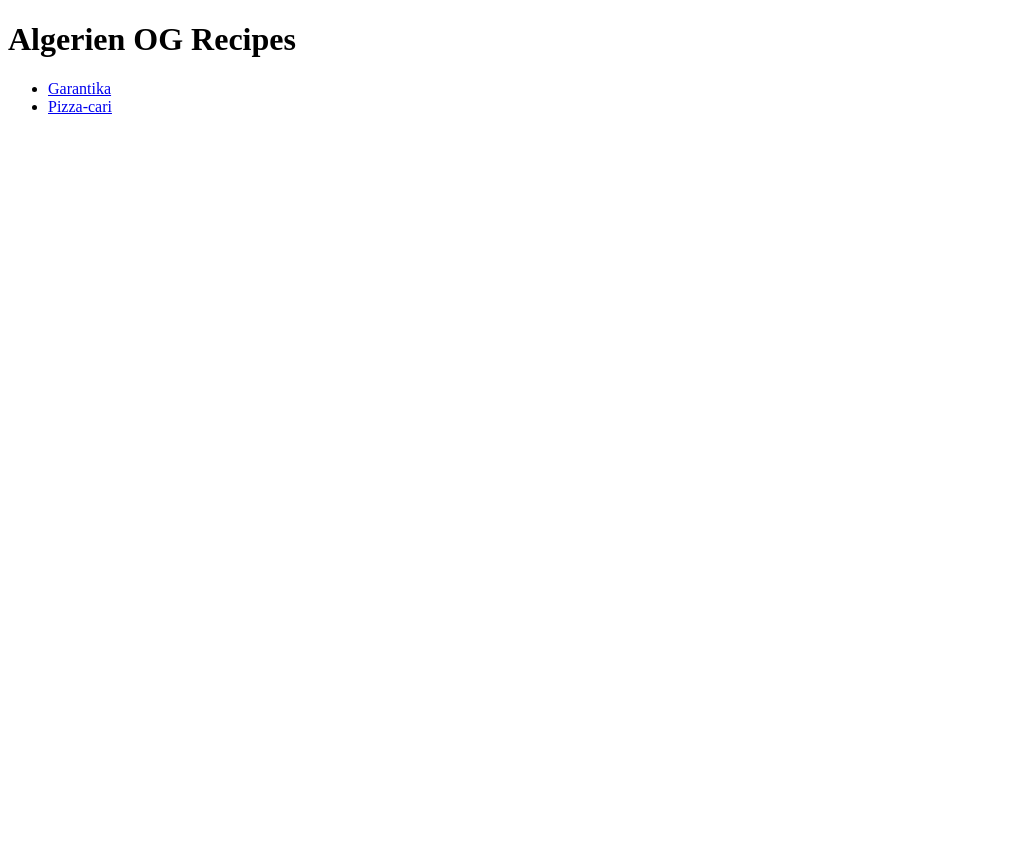
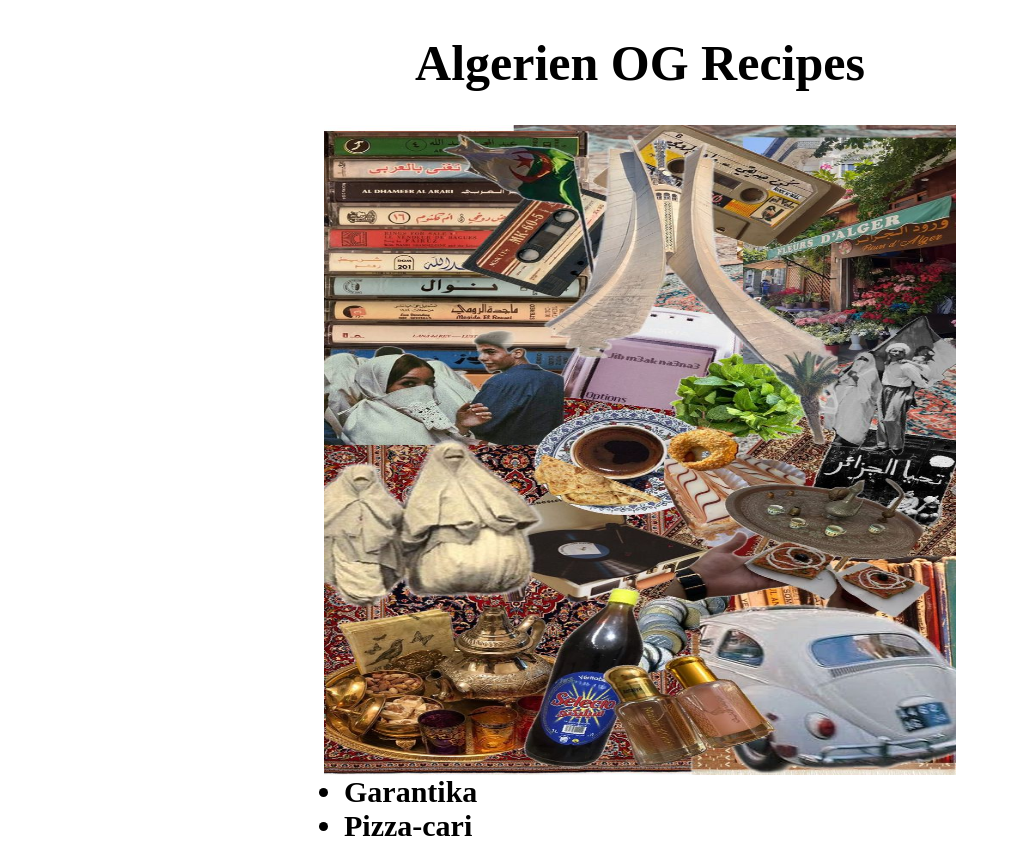
Before and after one commit to mehdichera/odin-recipes2.0, a plain HTML site: page index.html in a window 1280 px wide. Shown: the whole page, without its empty margins (0-1011 px from the left). Before the commit the page ends 800 px from the top, so only its background shows below. Drawn offline with Linux system fonts and the light colour scheme.

Commit message:
added a few style to it with css

```diff
--- a/index.html
+++ b/index.html
@@ -4,9 +4,11 @@
     <meta charset="UTF-8">
     <meta name="viewport" content="width=device-width, initial-scale=1.0">
     <title>Algerien OG Recipes</title>
+    <link rel="stylesheet" href="style.css">
 </head>
 <body>
     <h1>Algerien OG Recipes</h1>
+    <img src="Algérie 🇩🇿.jpg" alt="Algérie">
     <ul>
         <li><a href="recipes/garantika.html">Garantika</a></li>
         <li><a href="recipes/pizza-cari.html">Pizza-cari</a></li>
--- /dev/null
+++ b/recipes/style.css
@@ -0,0 +1,14 @@
+*{
+    font-size: 25px;
+}
+h1,h2{
+    text-align: center;
+    font-size: 35px;
+    margin-bottom: 40px ;
+
+}
+img{
+    display: block;
+    margin: auto;
+    width: 50%;
+}
--- /dev/null
+++ b/recipes/style2.css
@@ -0,0 +1,18 @@
+*{
+    font-size: 25px;
+}
+h1{
+    text-align: center;
+    font-size: 50px;
+    margin-bottom: 40px ;
+
+}
+h2{
+    font-size: 35px;
+    margin-bottom: 40px ;
+}
+img{
+    display: block;
+    margin: auto;
+    width: 50%;
+}
--- /dev/null
+++ b/style.css
@@ -0,0 +1,22 @@
+h1{
+    text-align: center;
+    font-size: 50px;
+}
+img{
+    display: block;
+    margin: auto;
+    width: 50%;
+    height: 650px;
+}
+ul{
+    color: black;
+    font-size: 30px;
+    font-weight: bold;
+    display: block;
+    margin: auto;
+    width: 50%;
+}
+a{
+    color: black;
+    text-decoration: none;
+}
```
Also changed, not shown: recipes/garantika.html (+1 -0 lines), recipes/pizza-cari.html (+1 -0 lines), Algérie 🇩🇿.jpg (added), 1 other file.
